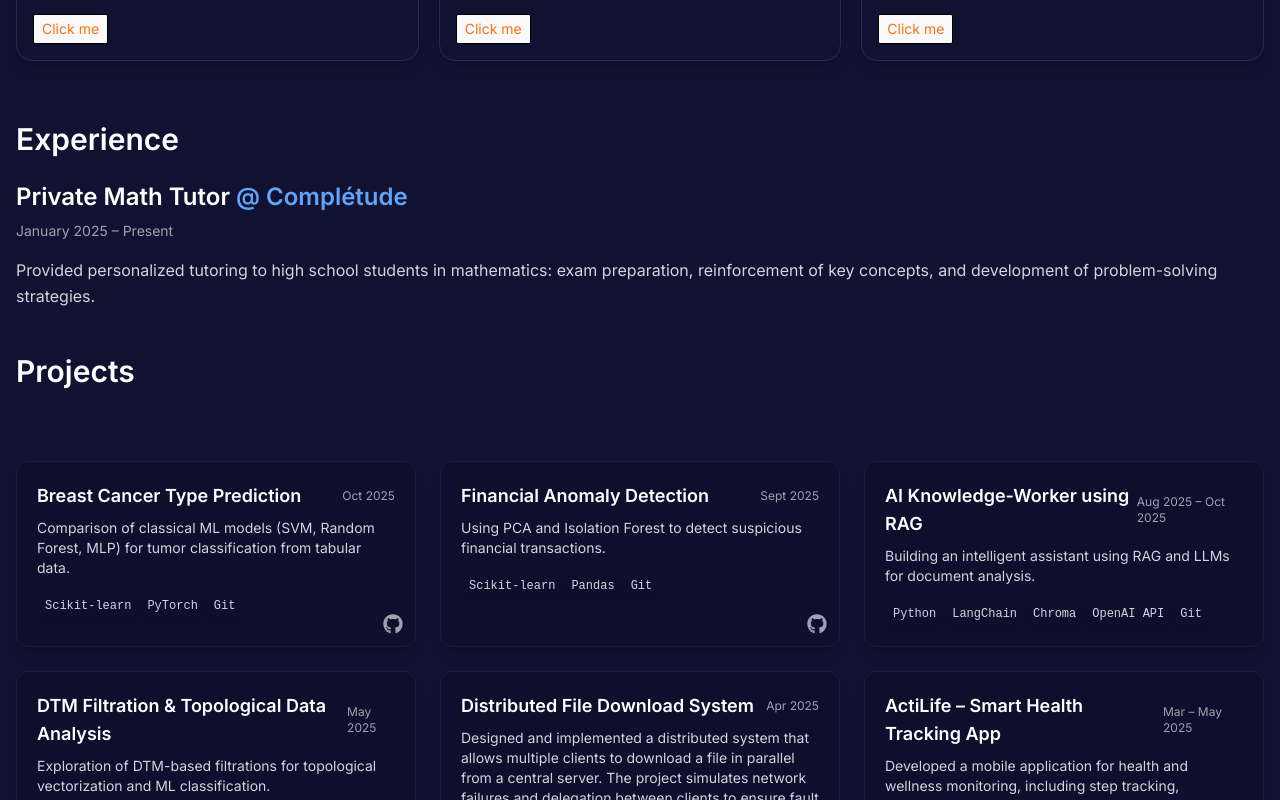
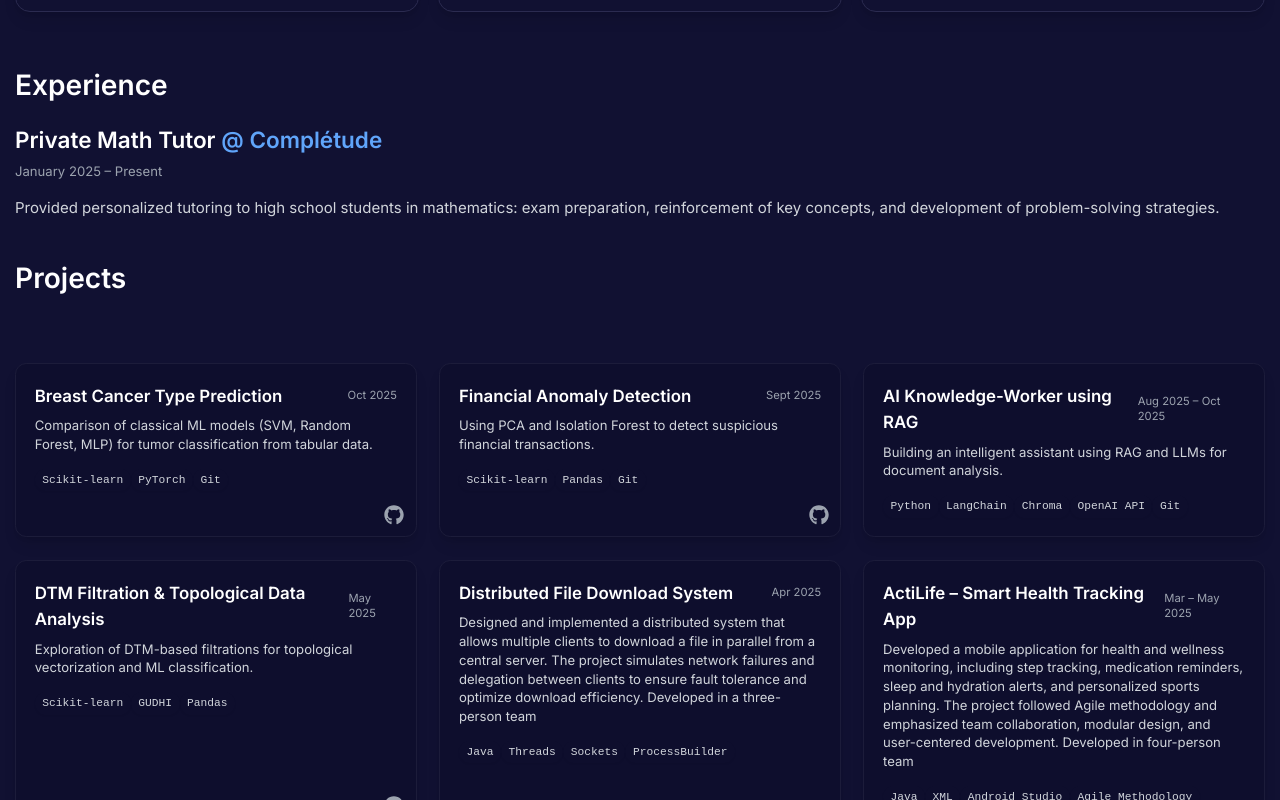
Before and after one commit to alc4ml/mon-portfolio, a React (Vite) app: page / in a window 1280 px wide. Shown: the part 2000-2800 px from the top of the page. Built offline with nearby package versions, Linux system fonts and the light colour scheme.

Commit message:
dernières maj

```diff
--- a/index.html
+++ b/index.html
@@ -2,11 +2,11 @@
 <html lang="en">
   <head>
     <meta charset="UTF-8" />
-    <link rel="icon" type="image/svg+xml" href="/vite.svg" />
+    <!-- <link rel="icon" type="image/svg+xml" href="/vite.svg" /> -->
     <link href="https://fonts.googleapis.com/css2?family=Space+Grotesk:wght@400;600;700&family=Inter:wght@400;500;600&display=swap" rel="stylesheet">
 
     <meta name="viewport" content="width=device-width, initial-scale=1.0" />
-    <title>Vite + React</title>
+    <title>Marcel Adjalla</title>
   </head>
   <body>
     <div id="root"></div>
--- a/src/Components/ContactSection.jsx
+++ b/src/Components/ContactSection.jsx
@@ -93,13 +93,13 @@ const ContactSection = () => {
             />
           </div>
           <textarea
-            name="message"
-            placeholder="Your Message"
-            rows="6"
-            value={formData.message}
-            onChange={handleChange}
-            className="w-full bg-transparent border border-blue-400 text-white px-4 py-2 rounded resize-none focus:outline-none focus:ring-1 focus:ring-blue-500"
-          ></textarea>
+  name="message"
+  placeholder="Your Message"
+  rows="4"
+  value={formData.message}
+  disabled
+  className="w-full bg-transparent border border-blue-400 text-white px-4 py-2 rounded resize-none opacity-50 cursor-not-allowed"
+></textarea>
           <div className="text-center">
             <button
               type="submit"
--- a/src/Components/Home3.jsx
+++ b/src/Components/Home3.jsx
@@ -59,7 +59,7 @@ const Home3 = () => {
 
       <div className="relative z-10 flex flex-col items-center justify-center h-full text-center px-4 space-y-6">
         <img
-          src="1.jpeg"
+          src="3.jpeg"
           alt="Marcel"
           className="w-40 h-40 rounded-full object-cover border-2 border-purple-500 shadow-md"
         />
--- a/src/Components/Projects1.jsx
+++ b/src/Components/Projects1.jsx
@@ -9,7 +9,7 @@ const projects = [
     description:
       "Comparison of classical ML models (SVM, Random Forest, MLP) for tumor classification from tabular data.",
     tools: ["Scikit-learn", "PyTorch", "Git"],
-    github: "yes",
+    github: "https://github.com/alc4ml/Prediction-du-type-de-cancer",
   },
   {
     date: "Sept 2025",
@@ -17,7 +17,7 @@ const projects = [
     description:
       "Using PCA and Isolation Forest to detect suspicious financial transactions.",
     tools: ["Scikit-learn", "Pandas", "Git"],
-    github: "yes",
+    github: "https://github.com/alc4ml/Detection-de-fraudes",
   },
   {
     date: "Aug 2025 – Oct 2025",
@@ -32,7 +32,7 @@ const projects = [
     description:
       "Exploration of DTM-based filtrations for topological vectorization and ML classification.",
     tools: ["Scikit-learn", "GUDHI", "Pandas"],
-    github: 'yes'
+    github: "https://github.com/alc4ml/TDA-DTM-based-filtration",
   },
   {
     date: "Apr 2025",
@@ -75,7 +75,6 @@ const projects = [
     tools: ["GAMA Platform", "GAIA Methodology", "LaTeX"],
     github: "",
   },
-
 ];
 
 const containerVariants = {
@@ -102,10 +101,15 @@ const cardVariants = {
 
 const Projects1 = () => {
   return (
-    <section id="projects" className="bg-[#111132] text-white pt-11 pb-5 px-0 md:px-0 sm:px-0">
+    <section
+      id="projects"
+      className="bg-[#111132] text-white pt-11 pb-5 px-0 md:px-0 sm:px-0"
+    >
       <div className="max-w-screen-xl mx-auto">
         <div className="flex justify-between items-center mb-12">
-          <h2 className="text-3xl font-semibold text-left font-heading mb-6">Projects</h2>
+          <h2 className="text-3xl font-semibold text-left font-heading mb-6">
+            Projects
+          </h2>
         </div>
 
         <motion.div
@@ -132,7 +136,9 @@ const Projects1 = () => {
               {/* Content */}
               <div className="relative z-10">
                 <div className="flex justify-between items-center mb-2">
-                  <h4 className="text-lg font-semibold text-white">{proj.title}</h4>
+                  <h4 className="text-lg font-semibold text-white">
+                    {proj.title}
+                  </h4>
                   <span className="text-xs text-gray-400">{proj.date}</span>
                 </div>
                 <p className="text-gray-300 text-sm mb-4">{proj.description}</p>
@@ -149,9 +155,9 @@ const Projects1 = () => {
               </div>
 
               {/* GitHub Icon (if applicable) */}
-              {proj.github === "yes" && (
+              {proj.github && (
                 <a
-                  href="#projects"
+                  href={proj.github}
                   target="_blank"
                   rel="noopener noreferrer"
                   className="absolute bottom-3 right-3 text-gray-400 hover:text-white transition"
--- a/src/index.css
+++ b/src/index.css
@@ -35,7 +35,9 @@ h1 {
   line-height: 1.1;
 }
 
-
+html {
+  font-size: 15px; /* 16px par défaut → 18px = +12.5% */
+}
 
 @media (prefers-color-scheme: light) {
   :root {
```
Also changed, not shown: public/3.jpeg (added).
